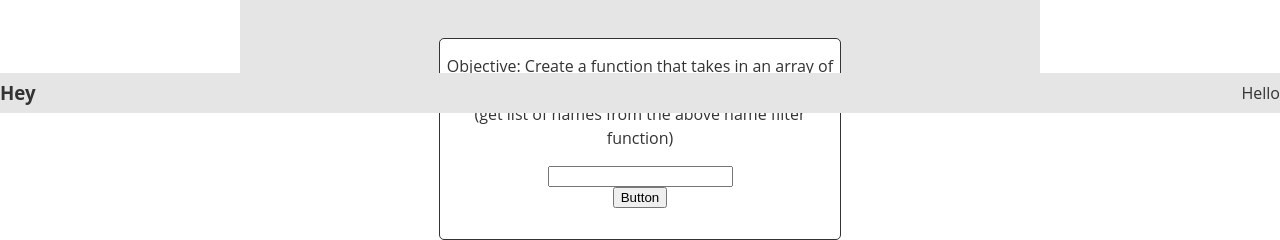
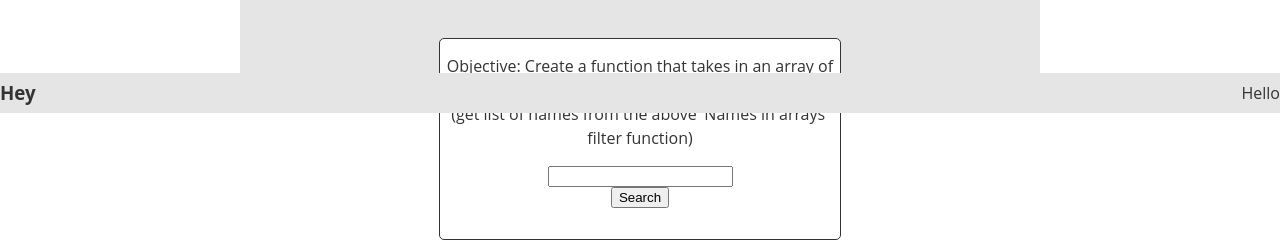
Before and after one commit to JayRichh/looping, a plain HTML site: page index.html in a window 1280 px wide. Shown: the part 912-1152 px from the top of the page. Drawn offline with Linux system fonts and the light colour scheme.

Commit message:
update search button text

```diff
--- a/index.html
+++ b/index.html
@@ -69,11 +69,11 @@
       <div class="searchWrapper"> <!-- Search for name/number & print result -->
         <p>
           Objective: Create a function that takes in an array of objects and a key, and returns the value of the key.<br>
-          (get list of names from the above name filter function)
+          (get list of names from the above 'Names in arrays' filter function)
         </p>
         <input type="search" name="Search" id="input">
         <button id="searchBtn" type="submit" onclick="searchPhonebook()">
-          Button
+          Search
         </button>
         <p id="para"></p>
       </div>
```
